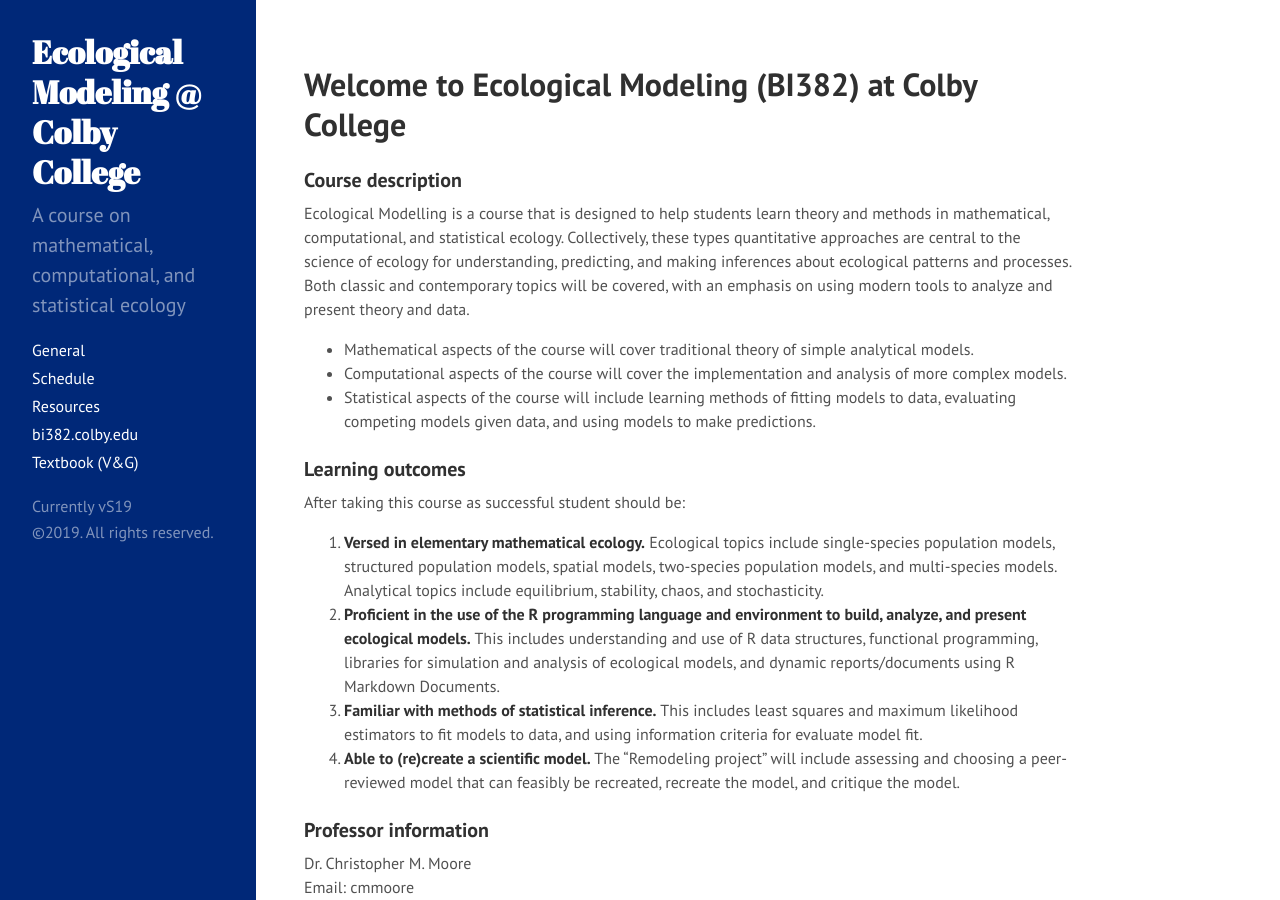
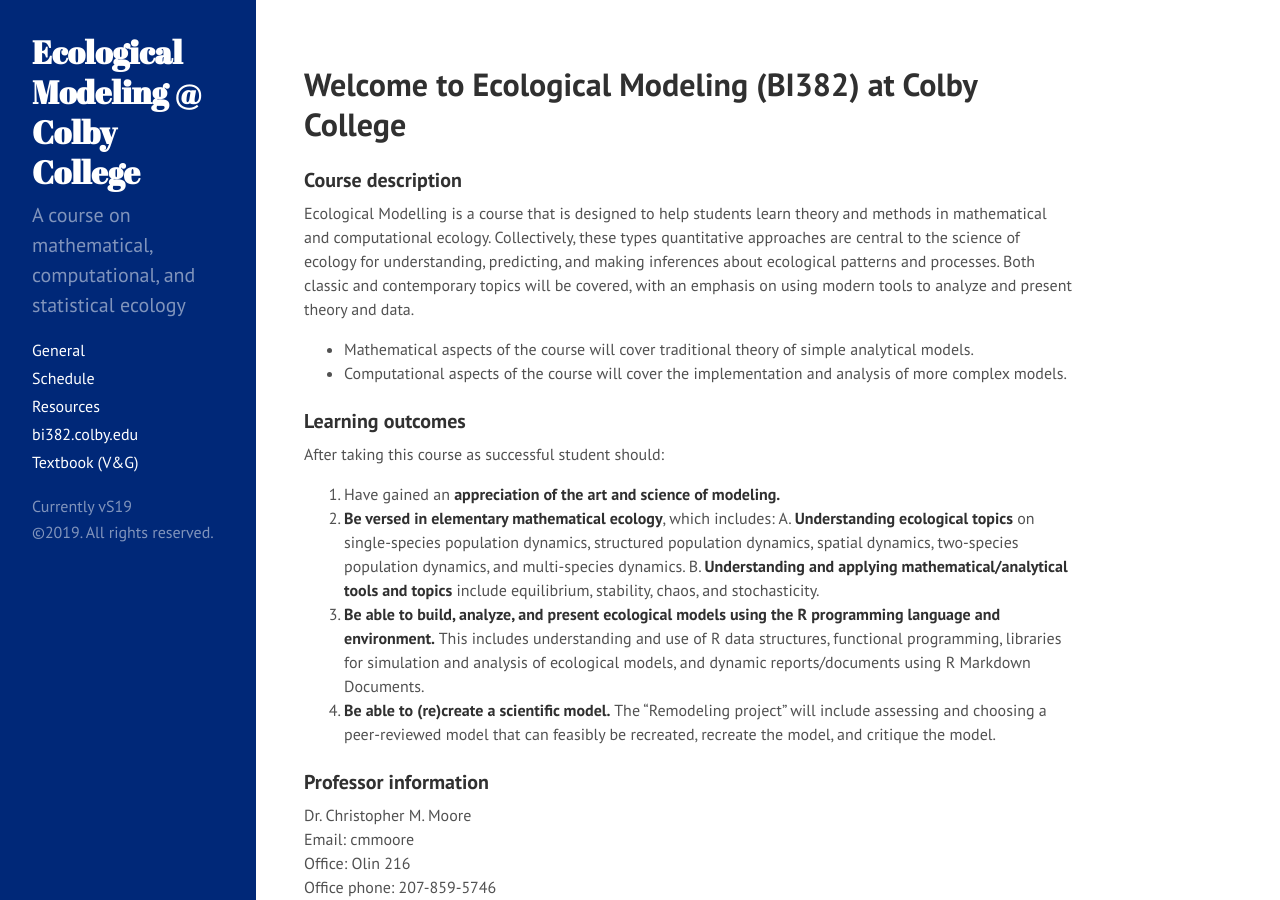
Before and after one commit to davan690/ColbyEcology.github.io, a Jekyll site: the page built from index.md, in a window 1280 px wide and 900 px high. Built offline with Jekyll 4.4.1, drawn with Linux system fonts in a browser that asks for light colours.

Commit message:
syll and sheculde change

```diff
--- a/index.md
+++ b/index.md
@@ -4,21 +4,21 @@
 ---
 
 ### Course description
-Ecological Modelling is a course that is designed to help students learn theory and methods in mathematical, computational, and statistical ecology. Collectively, these types quantitative approaches are central to the science of ecology for understanding, predicting, and making inferences about ecological patterns and processes. Both classic and contemporary topics will be covered, with an emphasis on using modern tools to analyze and present theory and data.
+Ecological Modelling is a course that is designed to help students learn theory and methods in mathematical and computational ecology. Collectively, these types quantitative approaches are central to the science of ecology for understanding, predicting, and making inferences about ecological patterns and processes. Both classic and contemporary topics will be covered, with an emphasis on using modern tools to analyze and present theory and data.
 
 * Mathematical aspects of the course will cover traditional theory of simple analytical models.
 * Computational aspects of the course will cover the implementation and analysis of more complex models.
-* Statistical aspects of the course will include learning methods of fitting models to data, evaluating competing models given data, and using models to make predictions.
 
 
 
 ### Learning outcomes
-After taking this course as successful student should be:
-
-1. **Versed in elementary mathematical ecology.** Ecological topics include single-species population models, structured population models, spatial models, two-species population models, and multi-species models. Analytical topics include equilibrium, stability, chaos, and stochasticity.
-2. **Proficient in the use of the R programming language and environment to build, analyze, and present ecological models.** This includes understanding and use of R data structures, functional programming, libraries for simulation and analysis of ecological models, and dynamic reports/documents using R Markdown Documents.
-3. **Familiar with methods of statistical inference.** This includes least squares and maximum likelihood estimators to fit models to data, and using information criteria for evaluate model fit.
-4. **Able to (re)create a scientific model.** The "Remodeling project" will include assessing and choosing a peer-reviewed model that can feasibly be recreated, recreate the model, and critique the model.
+After taking this course as successful student should:
+1. Have gained an **appreciation of the art and science of modeling.**
+2. **Be versed in elementary mathematical ecology**, which includes:
+  A. **Understanding ecological topics** on single-species population dynamics, structured population dynamics, spatial dynamics, two-species population dynamics, and multi-species dynamics.
+  B. **Understanding and applying mathematical/analytical tools and topics** include equilibrium, stability, chaos, and stochasticity.
+3. **Be able to build, analyze, and present ecological models using the R programming language and environment.** This includes understanding and use of R data structures, functional programming, libraries for simulation and analysis of ecological models, and dynamic reports/documents using R Markdown Documents.
+4. **Be able to (re)create a scientific model.** The “Remodeling project” will include assessing and choosing a peer-reviewed model that can feasibly be recreated, recreate the model, and critique the model.
 
 
 ### Professor information
```
Also changed, not shown: Schedule.md (+1 -1 lines).
